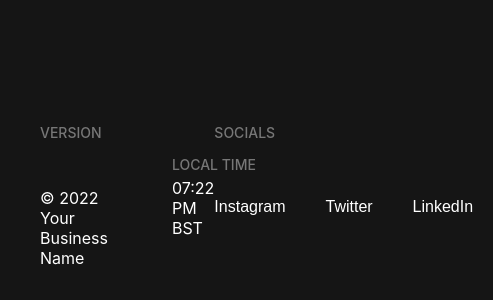
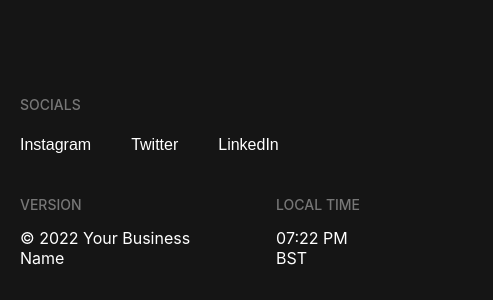
Before and after one commit to anthonyc-a/mag-footer, a React (Create React App) app: page / in a window 390 px wide. Shown: the part 544-844 px from the top of the page, 493 px wide, since content can reach past the window. Built offline with nearby package versions, Linux system fonts and the light colour scheme; the HTML template or start-up script is replaced by a standard one.

Commit message:
added responsiveness

```diff
--- a/src/index.css
+++ b/src/index.css
@@ -26,16 +26,56 @@ a {
   display: -webkit-box;
   display: -ms-flexbox;
   display: flex;
-  -webkit-box-pack: justify;
-      -ms-flex-pack: justify;
-          justify-content: space-between;
-  padding: 32px 40px;
+  -webkit-box-orient: vertical;
+  -webkit-box-direction: reverse;
+      -ms-flex-direction: column-reverse;
+          flex-direction: column-reverse;
+  padding: 32px 20px;
+}
+
+@media screen and (min-width: 860px) {
+  .footer .footer-inner {
+    padding: 32px 40px;
+  }
+}
+
+@media screen and (min-width: 860px) {
+  .footer .footer-inner {
+    -webkit-box-orient: horizontal;
+    -webkit-box-direction: normal;
+        -ms-flex-direction: row;
+            flex-direction: row;
+    -webkit-box-pack: justify;
+        -ms-flex-pack: justify;
+            justify-content: space-between;
+  }
 }
 
 .footer .footer-inner .inner-section {
   display: -webkit-box;
   display: -ms-flexbox;
   display: flex;
+  -webkit-box-pack: justify;
+      -ms-flex-pack: justify;
+          justify-content: space-between;
+}
+
+@media screen and (min-width: 860px) {
+  .footer .footer-inner .inner-section {
+    -webkit-box-pack: unset;
+        -ms-flex-pack: unset;
+            justify-content: unset;
+  }
+}
+
+.footer .footer-inner .inner-section:nth-child(1) {
+  margin-top: 64px;
+}
+
+@media screen and (min-width: 860px) {
+  .footer .footer-inner .inner-section:nth-child(1) {
+    margin-top: 0;
+  }
 }
 
 .footer .footer-inner .inner-section .version {
--- a/src/index.scss
+++ b/src/index.scss
@@ -24,11 +24,33 @@ a {
 
   .footer-inner {
     display: flex;
-    justify-content: space-between;
-    padding: 32px 40px;
+    flex-direction: column-reverse;
+    padding: 32px 20px;
+
+    @media screen and (min-width: 860px) {
+      padding: 32px 40px;
+    }
+
+    @media screen and (min-width: 860px) {
+      flex-direction: row;
+      justify-content: space-between;
+    }
 
     .inner-section {
       display: flex;
+      justify-content: space-between;
+
+      @media screen and (min-width: 860px) {
+        justify-content: unset;
+      }
+
+      &:nth-child(1) {
+        margin-top: 64px;
+
+        @media screen and (min-width: 860px) {
+          margin-top: 0;
+        }
+      }
 
       .version {
         position: relative;
```
Also changed, not shown: 1 other file (tests, documents, lock files or other folders).
